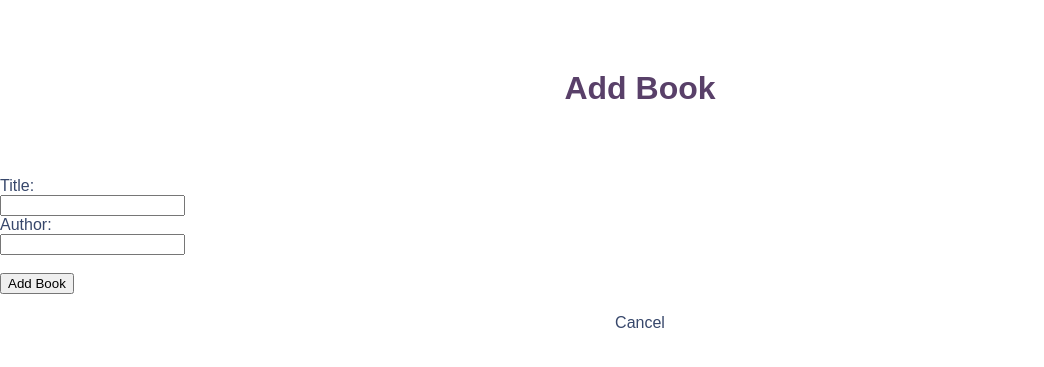
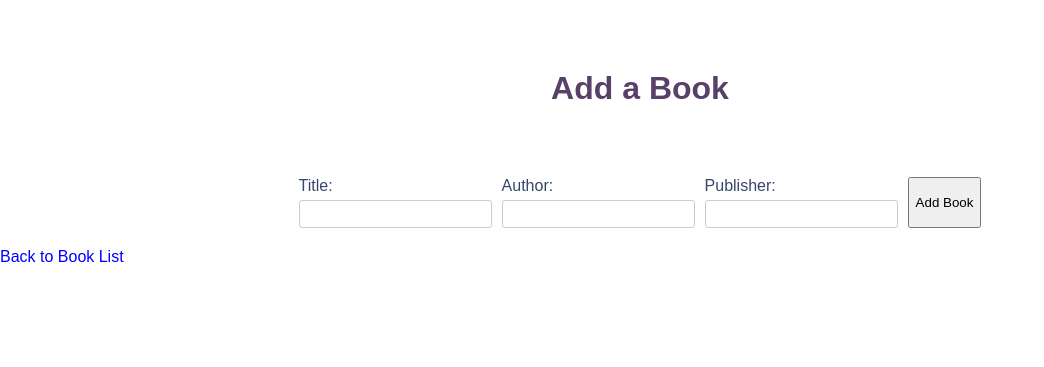
Before and after one commit to laurinchenbienchen/laurinesrepository, a Flask app: template wpPrüfung/templates/add.html in a window 1280 px wide. Shown: the top 367 px of the page, without its empty margins (0-1044 px from the left). Run offline with Flask 3, Linux system fonts and the light colour scheme; the template is opened without the code that fills it, so the values that code supplies are empty.

Commit message:
commit1360924

```diff
--- a/wpPrüfung/app.py
+++ b/wpPrüfung/app.py
@@ -1,36 +1,33 @@
-# flask anwendung erstellen
 import requests
-import json
 from flask import Flask, render_template, request, redirect, url_for
 
 app = Flask(__name__)
 
 # Dummy data
 books = [
-    {'id': 1, 'title': 'Life of Puppets', 'author': 'T. J. Klune'},
-    {'id': 2, 'title': 'Harry Potter and the Philosopher\'s stone', 'author': 'J. K. Rowling'},
-    {'id': 3, 'title': 'Good Omens', 'author': 'Terry Pratchett'}
+    {'id': 1, 'title': 'Life of Puppets', 'author': 'T. J. Klune', 'publisher': 'Tor Books'},
+    {'id': 2, 'title': 'Harry Potter and the Philosopher\'s Stone', 'author': 'J. K. Rowling',
+     'publisher': 'Bloomsbury'},
+    {'id': 3, 'title': 'Good Omens', 'author': 'Terry Pratchett', 'publisher': 'Gollancz'}
 ]
 
 GOOGLE_BOOKS_API_KEY = 'AIzaSyCtbLZ2mMlyTfQG07Aiy4AAOQjFQ3iju40'
 
 
-def fetch_book_info(title, author):
+def fetch_book_info(title, author, publisher):
     try:
-        query = f"{title} {author}"
+        query = f"{title} {author} {publisher}"
         response = requests.get(f'https://www.googleapis.com/books/v1/volumes?q={query}&key={GOOGLE_BOOKS_API_KEY}')
         response.raise_for_status()
         data = response.json()
-        print(f'api response: {data}')
         if 'items' in data and len(data['items']) > 0:
             book_info = data['items'][0]['volumeInfo']
-            image = book_info['imageLinks'][0]['thumbnail'] if 'imageLinks' in book_info else None
-            print(f'book image: {image}')
+            image = book_info['imageLinks']['thumbnail'] if 'imageLinks' in book_info else None
             return image
     except requests.exceptions.RequestException as e:
-        print(f'error fetching book info: {e}')
+        print(f"Error fetching book info: {e}")
     except KeyError as e:
-        print(f'key error: {e}')
+        print(f"Key error: {e}")
     return None
 
 
@@ -39,18 +36,19 @@ def fetch_book_info(title, author):
 def index():
     for book in books:
         if 'image' not in book:
-            book['image'] = fetch_book_info(book['title'], book['author'])
+            book['image'] = fetch_book_info(book['title'], book['author'], book['publisher'])
     return render_template('index.html', books=books)
 
 
 @app.route('/add', methods=['GET', 'POST'])
 def add_book():
-    if requests.method == 'POST':
-        title = requests.form['title']
-        author = requests.form['author']
+    if request.method == 'POST':
+        title = request.form['title']
+        author = request.form['author']
+        publisher = request.form['publisher']
         book_id = len(books) + 1
-        image = fetch_book_info(title, author)
-        books.append({'id': book_id, 'title': title, 'author': author, 'image': image})
+        image = fetch_book_info(title, author, publisher)
+        books.append({'id': book_id, 'title': title, 'author': author, 'publisher': publisher, 'image': image})
         return redirect(url_for('index'))
     return render_template('add.html')
 
--- a/wpPrüfung/static/style.css
+++ b/wpPrüfung/static/style.css
@@ -112,3 +112,32 @@ c {
 .centered-link a:hover {
     background-color: #a06f;
 }
+
+form {
+    text-align: center;
+}
+
+.form-inline {
+    display: flex;
+    justify-content: center;
+    flex-wrap: wrap;
+    gap: 10px;
+    margin-bottom: 20px;
+}
+
+.form-group {
+    display: flex;
+    flex-direction: column;
+    align-items: flex-start;
+}
+
+label{
+    margin-bottom: 5px;
+}
+
+input[type="text"] {
+    padding: 5px;
+    font-size: 14px;
+    border: 1px solid #ccc;
+    border-radius: 3px;
+}
--- a/wpPrüfung/templates/add.html
+++ b/wpPrüfung/templates/add.html
@@ -1,22 +1,28 @@
 <!DOCTYPE html>
-<html>
+<html lang="en">
 <head>
     <meta charset="UTF-8">
     <meta name="viewport" content="width=device-width, initial-scale=1.0">
-    <title>Add Book</title>
+    <title>Add a Book</title>
     <link rel="stylesheet" href="../static/style.css">
 </head>
 <body>
-    <h1>Add Book</h1>
-    <form action="/add" method="post">
-        <label for="title">Title:</label><br>
-        <input type="text" id="title" name="title"><br>
-        <label for="author">Author:</label><br>
-        <input type="text" id="author" name="author"><br><br>
+    <h1>Add a Book</h1>
+    <form action="/add" method="post" class="form-inline">
+        <div class="form-group">
+            <label for="title">Title:</label>
+            <input type="text" id="title" name="title" required>
+        </div>
+        <div class="form-group">
+            <label for="author">Author:</label>
+            <input type="text" id="author" name="author" required>
+        </div>
+        <div class="form-group">
+            <label for="publisher">Publisher:</label>
+            <input type="text" id="publisher" name="publisher" required>
+        </div>
         <button type="submit">Add Book</button>
     </form>
-    <div class="centered-link">
-        <p href="/">Cancel</p>
-    </div>
+    <a href="/">Back to Book List</a>
 </body>
 </html>
--- a/wpPrüfung/templates/index.html
+++ b/wpPrüfung/templates/index.html
@@ -14,7 +14,7 @@
             {% if book.image %}
             <img src="{{ book.image }}" alt="{{ book.title }} cover" style="width:100px;height:auto;">
             {% endif %}
-            <strong>{{ book.title }}</strong> by {{ book.author }}
+            <strong>{{ book.title }}</strong> by {{ book.author }} ({{ book.publisher }})
             <form action="/delete/{{ book.id }}" method="post" style="display: inline;">
                 <button type="submit">Delete</button>
             </form>
```
